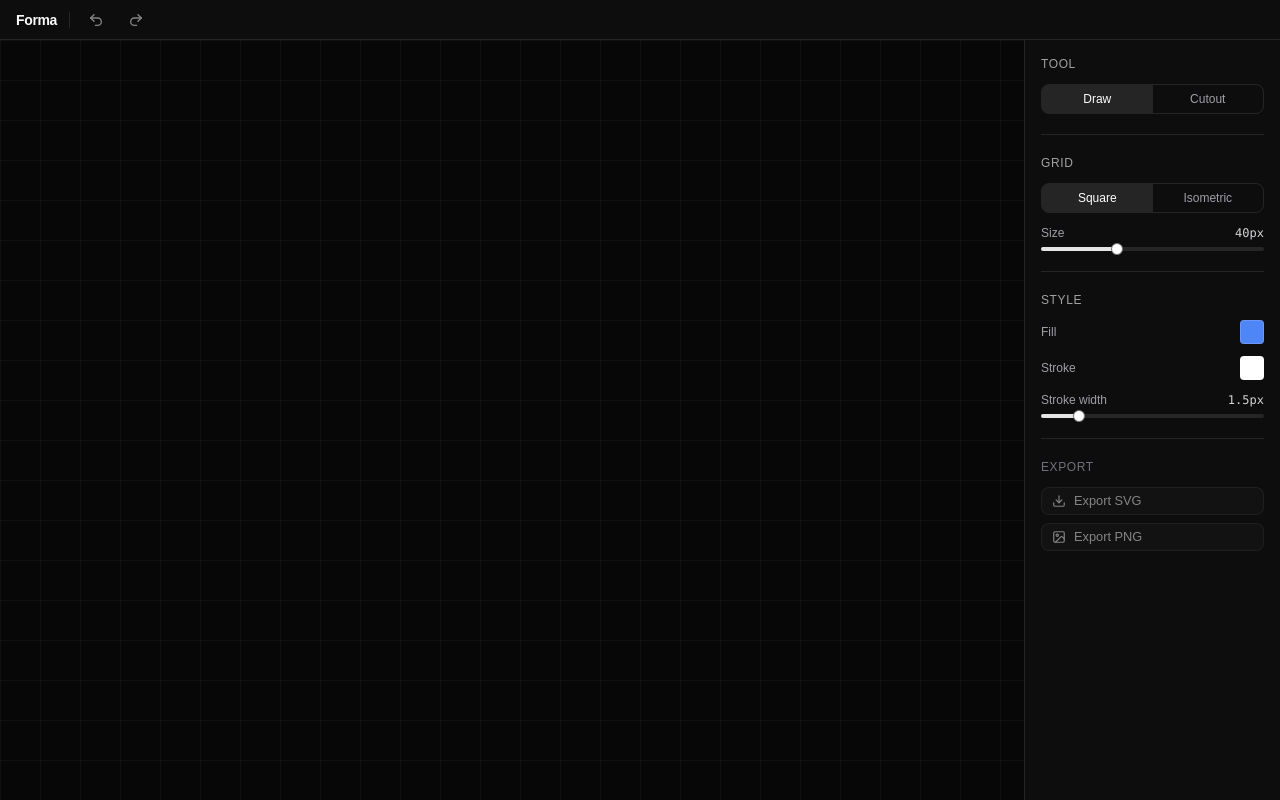
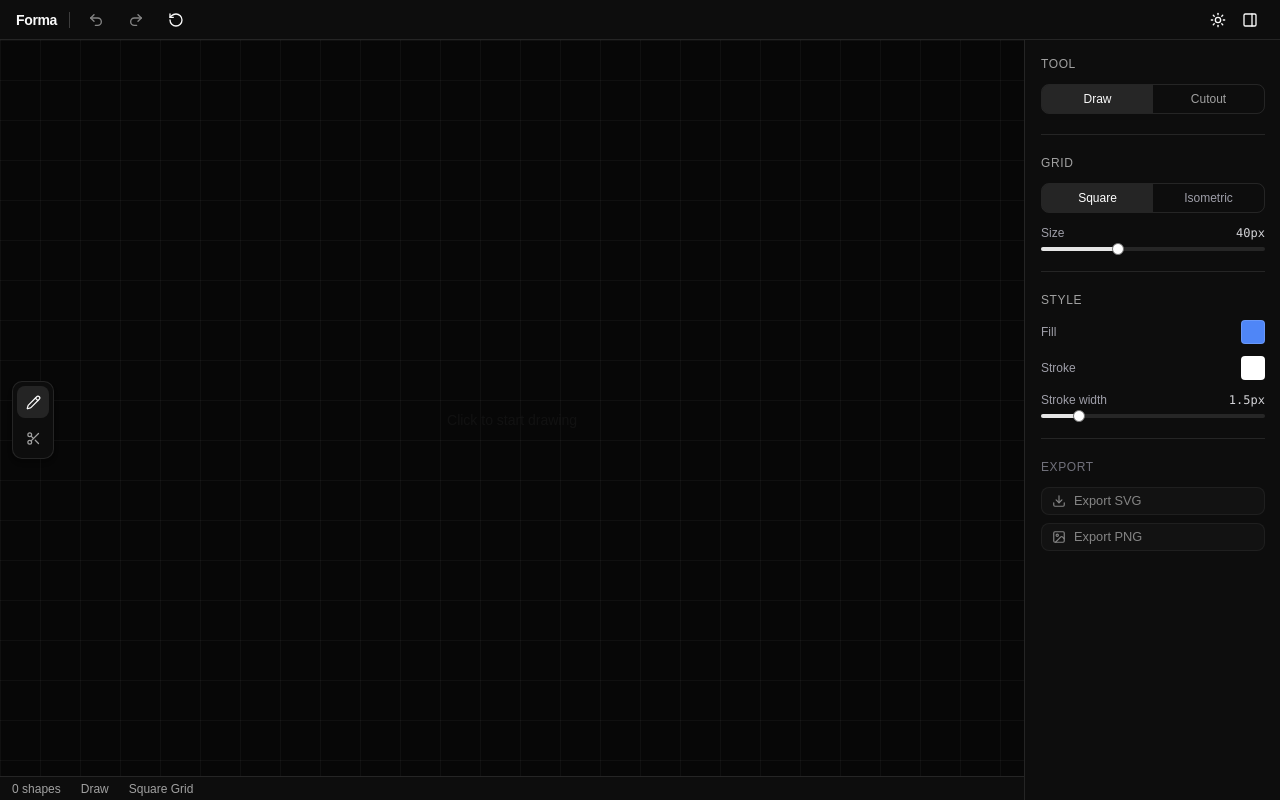
Before and after one commit to thisMeSandeep/Forma-Logo-and-Vector-Art-Maker, a React (Vite) app: page / in a window 1280 px wide. Built offline with nearby package versions, Linux system fonts and the light colour scheme.

Commit message:
Implement sidebar toggle functionality, enhance canvas overlay with tool and shape info, and add theme provider for dark mode support

```diff
--- a/src/App.tsx
+++ b/src/App.tsx
@@ -1,3 +1,4 @@
+import { useState } from 'react';
 import { TopBar } from './components/toolbar/TopBar';
 import { DrawingCanvas } from './components/canvas/DrawingCanvas';
 import { CanvasOverlay } from './components/canvas/CanvasOverlay';
@@ -8,18 +9,21 @@ import { useKeyboardShortcuts } from './hooks/useKeyboardShortcuts';
 // Layout shell only — no logic here
 export default function App() {
   useKeyboardShortcuts();
+  const [sidebarOpen, setSidebarOpen] = useState(true);
 
   return (
     <div className="flex flex-col h-screen w-screen overflow-hidden">
-      <TopBar />
+      <TopBar
+        sidebarOpen={sidebarOpen}
+        onToggleSidebar={() => setSidebarOpen((o) => !o)}
+      />
       <div className="flex flex-1 overflow-hidden relative">
-        {/* Canvas fills all remaining space */}
         <div className="relative flex-1 overflow-hidden">
           <DrawingCanvas />
           <ToolFloater />
           <CanvasOverlay />
         </div>
-        <Sidebar />
+        <Sidebar isOpen={sidebarOpen} />
       </div>
     </div>
   );
--- a/src/components/canvas/CanvasOverlay.tsx
+++ b/src/components/canvas/CanvasOverlay.tsx
@@ -1,5 +1,37 @@
-// TODO: Step 10 — zoom controls, grid toggle button, status bar
+import { useAppStore } from '../../store/useAppStore';
 
 export function CanvasOverlay() {
-  return null;
+  const shapes        = useAppStore((s) => s.shapes);
+  const previewPoints = useAppStore((s) => s.previewPoints);
+  const activeTool    = useAppStore((s) => s.activeTool);
+  const gridMode      = useAppStore((s) => s.gridMode);
+
+  const isEmpty = shapes.length === 0 && previewPoints.length === 0;
+
+  return (
+    <>
+      {isEmpty && (
+        <div className="absolute inset-0 flex items-center justify-center pointer-events-none">
+          <p className="text-sm select-none" style={{ color: 'var(--grid-line-stroke)', opacity: 0.6 }}>
+            Click to start drawing
+          </p>
+        </div>
+      )}
+
+      <div
+        className="absolute bottom-0 left-0 right-0 h-6 flex items-center px-3 gap-5 text-xs border-t pointer-events-none select-none"
+        style={{ background: 'var(--topbar-bg)', borderColor: 'var(--panel-border)' }}
+      >
+        <span className="text-muted-foreground">
+          {shapes.length} {shapes.length === 1 ? 'shape' : 'shapes'}
+        </span>
+        <span className="text-muted-foreground capitalize">
+          {activeTool}
+        </span>
+        <span className="text-muted-foreground capitalize">
+          {gridMode === 'isometric' ? 'iso' : 'square'} grid
+        </span>
+      </div>
+    </>
+  );
 }
--- a/src/components/canvas/DrawingCanvas.tsx
+++ b/src/components/canvas/DrawingCanvas.tsx
@@ -1,5 +1,6 @@
 import { useRef } from 'react';
 import { useCanvasEvents } from '../../hooks/useCanvasEvents';
+import { useAppStore } from '../../store/useAppStore';
 import { GridLayer } from './GridLayer';
 import { ShapeLayer } from './ShapeLayer';
 import { PreviewLayer } from './PreviewLayer';
@@ -11,18 +12,26 @@ export function DrawingCanvas() {
   const crosshairRef = useRef<SVGGElement>(null);
   useCanvasEvents(svgRef, crosshairRef);
 
+  // hide built-in cursor only when the SVG crosshair is active (draw/cutout)
+  const activeTool = useAppStore((s) => s.activeTool);
+  const cursor = activeTool === 'select' ? 'default' : 'none';
+
   return (
     <svg
       ref={svgRef}
       className="w-full h-full"
-      // TODO: Step 10 — switch cursor based on activeTool
-      style={{ background: 'var(--canvas-bg)', cursor: 'none' }}
+      style={{ background: 'var(--canvas-bg)', cursor }}
     >
       <GridLayer />
       <ShapeLayer />
       <PreviewLayer />
       {/* Crosshair starts hidden; useCanvasEvents drives position and visibility */}
-      <g ref={crosshairRef} style={{ pointerEvents: 'none', display: 'none' }} stroke="var(--cursor-dot-fill)" strokeWidth={1.5}>
+      <g
+        ref={crosshairRef}
+        style={{ pointerEvents: 'none', display: 'none' }}
+        stroke="var(--cursor-dot-fill)"
+        strokeWidth={1.5}
+      >
         <line x1={-CROSSHAIR_ARM} y1={0} x2={CROSSHAIR_ARM} y2={0} />
         <line x1={0} y1={-CROSSHAIR_ARM} x2={0} y2={CROSSHAIR_ARM} />
       </g>
--- a/src/components/sidebar/BrushSection.tsx
+++ b/src/components/sidebar/BrushSection.tsx
@@ -7,15 +7,15 @@ const TOOLS: { value: Tool; label: string; description: string }[] = [
 ];
 
 export function BrushSection() {
-  const activeTool  = useAppStore((s) => s.activeTool);
+  const activeTool    = useAppStore((s) => s.activeTool);
   const setActiveTool = useAppStore((s) => s.setActiveTool);
 
   return (
     <section className="flex flex-col gap-3">
-      <p className="text-xs font-medium text-[var(--muted-foreground)] uppercase tracking-wider">
+      <p className="text-xs font-medium text-muted-foreground uppercase tracking-wider">
         Tool
       </p>
-      <div className="flex rounded-md overflow-hidden border border-[var(--panel-border)]">
+      <div className="flex rounded-md overflow-hidden border border-border">
         {TOOLS.map((tool) => (
           <button
             key={tool.value}
@@ -24,8 +24,8 @@ export function BrushSection() {
             className={[
               'flex-1 py-1.5 text-xs font-medium transition-colors',
               activeTool === tool.value
-                ? 'bg-white/10 text-white'
-                : 'text-zinc-400 hover:text-zinc-200 hover:bg-white/5',
+                ? 'bg-foreground/10 text-foreground'
+                : 'text-muted-foreground hover:text-foreground hover:bg-foreground/5',
             ].join(' ')}
           >
             {tool.label}
--- a/src/components/sidebar/Sidebar.tsx
+++ b/src/components/sidebar/Sidebar.tsx
@@ -1,18 +1,24 @@
-// TODO: Step 10 — make collapsible with smooth transition
 import { BrushSection } from './BrushSection';
 import { GridSection } from './GridSection';
 import { StyleSection } from './StyleSection';
 import { ExportSection } from './ExportSection';
 
-export function Sidebar() {
+type Props = {
+  isOpen: boolean;
+};
+
+export function Sidebar({ isOpen }: Props) {
   return (
     <aside
-      className="w-64 h-full flex flex-col gap-5 p-4 shrink-0 overflow-y-auto border-l"
+      className="h-full shrink-0 border-l overflow-hidden transition-all duration-200 ease-in-out"
       style={{
+        width: isOpen ? '16rem' : '0',
+        borderColor: isOpen ? 'var(--panel-border)' : 'transparent',
         background: 'var(--sidebar-bg)',
-        borderColor: 'var(--panel-border)',
       }}
     >
+      {/* Fixed-width inner keeps content from compressing during the slide */}
+      <div className="w-64 h-full flex flex-col gap-5 p-4 overflow-y-auto">
         <BrushSection />
         <div className="border-t" style={{ borderColor: 'var(--panel-border)' }} />
         <GridSection />
@@ -20,6 +26,7 @@ export function Sidebar() {
         <StyleSection />
         <div className="border-t" style={{ borderColor: 'var(--panel-border)' }} />
         <ExportSection />
+      </div>
     </aside>
   );
 }
--- a/src/components/toolbar/ToolFloater.tsx
+++ b/src/components/toolbar/ToolFloater.tsx
@@ -1,5 +1,42 @@
-// TODO: Step 10 — floating vertical tool switcher on the canvas left edge
+import { Pencil, Scissors } from 'lucide-react';
+import type { LucideIcon } from 'lucide-react';
+import { useAppStore } from '../../store/useAppStore';
+import type { Tool } from '../../types';
+
+type ToolEntry = { value: Tool; Icon: LucideIcon; label: string };
+
+const TOOLS: ToolEntry[] = [
+  { value: 'draw',   Icon: Pencil,   label: 'Draw' },
+  { value: 'cutout', Icon: Scissors, label: 'Cutout' },
+];
 
 export function ToolFloater() {
-  return null;
+  const activeTool    = useAppStore((s) => s.activeTool);
+  const setActiveTool = useAppStore((s) => s.setActiveTool);
+
+  return (
+    <div
+      className="absolute left-3 top-1/2 -translate-y-1/2 flex flex-col gap-1 rounded-lg p-1 border shadow-md"
+      style={{
+        background: 'var(--sidebar-bg)',
+        borderColor: 'var(--panel-border)',
+      }}
+    >
+      {TOOLS.map(({ value, Icon, label }) => (
+        <button
+          key={value}
+          onClick={() => setActiveTool(value)}
+          title={label}
+          className={[
+            'w-8 h-8 flex items-center justify-center rounded-md transition-colors',
+            activeTool === value
+              ? 'bg-foreground/10 text-foreground'
+              : 'text-muted-foreground hover:text-foreground hover:bg-foreground/5',
+          ].join(' ')}
+        >
+          <Icon size={15} />
+        </button>
+      ))}
+    </div>
+  );
 }
--- a/src/components/toolbar/TopBar.tsx
+++ b/src/components/toolbar/TopBar.tsx
@@ -1,12 +1,31 @@
-import { Undo2, Redo2 } from 'lucide-react';
+import { Undo2, Redo2, RotateCcw, PanelRight, Sun, Moon } from 'lucide-react';
+import { useTheme } from 'next-themes';
 import { useAppStore } from '../../store/useAppStore';
 import { Button } from '../ui/button';
+import {
+  AlertDialog,
+  AlertDialogAction,
+  AlertDialogCancel,
+  AlertDialogContent,
+  AlertDialogDescription,
+  AlertDialogFooter,
+  AlertDialogHeader,
+  AlertDialogTitle,
+  AlertDialogTrigger,
+} from '../ui/alert-dialog';
 
-export function TopBar() {
+type Props = {
+  sidebarOpen: boolean;
+  onToggleSidebar: () => void;
+};
+
+export function TopBar({ sidebarOpen, onToggleSidebar }: Props) {
   const undo = useAppStore((s) => s.undo);
   const redo = useAppStore((s) => s.redo);
+  const resetCanvas = useAppStore((s) => s.resetCanvas);
   const canUndo = useAppStore((s) => s.history.length > 0 || s.previewPoints.length > 0);
   const canRedo = useAppStore((s) => s.future.length > 0);
+  const { resolvedTheme, setTheme } = useTheme();
 
   return (
     <header
@@ -15,7 +34,7 @@ export function TopBar() {
     >
       <span className="text-sm font-semibold tracking-tight">Forma</span>
 
-      <div className="w-px h-4 bg-white/10" />
+      <div className="w-px h-4 opacity-20 bg-current" />
 
       <Button
         variant="ghost"
@@ -24,8 +43,9 @@ export function TopBar() {
         disabled={!canUndo}
         title="Undo (Ctrl+Z)"
       >
-        <Undo2 />
+        <Undo2 size={14} />
       </Button>
+
       <Button
         variant="ghost"
         size="icon-sm"
@@ -33,10 +53,48 @@ export function TopBar() {
         disabled={!canRedo}
         title="Redo (Ctrl+Y)"
       >
-        <Redo2 />
+        <Redo2 size={14} />
       </Button>
 
-      {/* TODO: Step 10 — Reset canvas button with AlertDialog confirmation */}
+      <AlertDialog>
+        <AlertDialogTrigger asChild>
+          <Button variant="ghost" size="icon-sm" title="Reset canvas">
+            <RotateCcw size={14} />
+          </Button>
+        </AlertDialogTrigger>
+        <AlertDialogContent>
+          <AlertDialogHeader>
+            <AlertDialogTitle>Reset canvas?</AlertDialogTitle>
+            <AlertDialogDescription>
+              All shapes will be deleted and undo history cleared. This cannot be undone.
+            </AlertDialogDescription>
+          </AlertDialogHeader>
+          <AlertDialogFooter>
+            <AlertDialogCancel>Cancel</AlertDialogCancel>
+            <AlertDialogAction onClick={resetCanvas}>Reset</AlertDialogAction>
+          </AlertDialogFooter>
+        </AlertDialogContent>
+      </AlertDialog>
+
+      <div className="ml-auto flex items-center gap-1">
+        <Button
+          variant="ghost"
+          size="icon-sm"
+          onClick={() => setTheme(resolvedTheme === 'dark' ? 'light' : 'dark')}
+          title="Toggle theme"
+        >
+          {resolvedTheme === 'dark' ? <Sun size={14} /> : <Moon size={14} />}
+        </Button>
+
+        <Button
+          variant="ghost"
+          size="icon-sm"
+          onClick={onToggleSidebar}
+          title={sidebarOpen ? 'Hide sidebar' : 'Show sidebar'}
+        >
+          <PanelRight size={14} />
+        </Button>
+      </div>
     </header>
   );
 }
--- a/src/hooks/useCanvasEvents.ts
+++ b/src/hooks/useCanvasEvents.ts
@@ -54,9 +54,14 @@ export function useCanvasEvents(
       }
 
       // Move crosshair directly — bypasses React, no re-render on every frame
+      // Hidden for 'select' mode since that tool uses the default OS cursor
       if (crosshairRef.current) {
-        crosshairRef.current.style.display = '';
-        crosshairRef.current.setAttribute('transform', `translate(${raw.x},${raw.y})`);
+        if (activeToolRef.current !== 'select') {
+          crosshairRef.current.style.display = '';
+          crosshairRef.current.setAttribute('transform', `translate(${raw.x},${raw.y})`);
+        } else {
+          crosshairRef.current.style.display = 'none';
+        }
       }
 
       // Snapped point drives rubber-band line and close indicator via React
--- a/src/hooks/useKeyboardShortcuts.ts
+++ b/src/hooks/useKeyboardShortcuts.ts
@@ -24,7 +24,11 @@ export function useKeyboardShortcuts() {
         redo();
       }
 
-      // TODO: Step 10 — Escape cancels in-progress polygon
+      // Escape cancels the in-progress polygon without committing it
+      if (e.key === 'Escape') {
+        e.preventDefault();
+        useAppStore.getState().setPreviewPoints([]);
+      }
     }
 
     window.addEventListener('keydown', onKeyDown);
--- a/src/main.tsx
+++ b/src/main.tsx
@@ -1,13 +1,13 @@
-import { StrictMode } from 'react'
-import { createRoot } from 'react-dom/client'
-import './index.css'
-import App from './App.tsx'
-
-// Force dark mode globally — app is always dark
-document.documentElement.classList.add('dark');
+import { StrictMode } from 'react';
+import { createRoot } from 'react-dom/client';
+import { ThemeProvider } from 'next-themes';
+import './index.css';
+import App from './App.tsx';
 
 createRoot(document.getElementById('root')!).render(
   <StrictMode>
-    <App />
+    <ThemeProvider attribute="class" defaultTheme="dark" disableTransitionOnChange>
+      <App />
+    </ThemeProvider>
   </StrictMode>,
-)
+);
```
Lines whose indentation alone changed are shown as unchanged.
